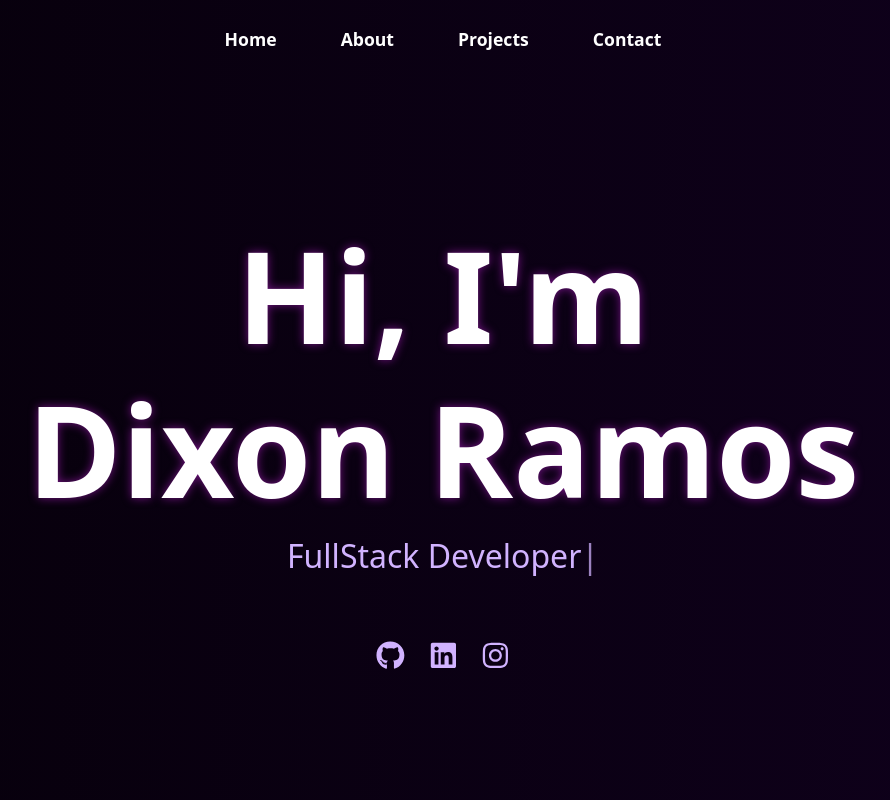
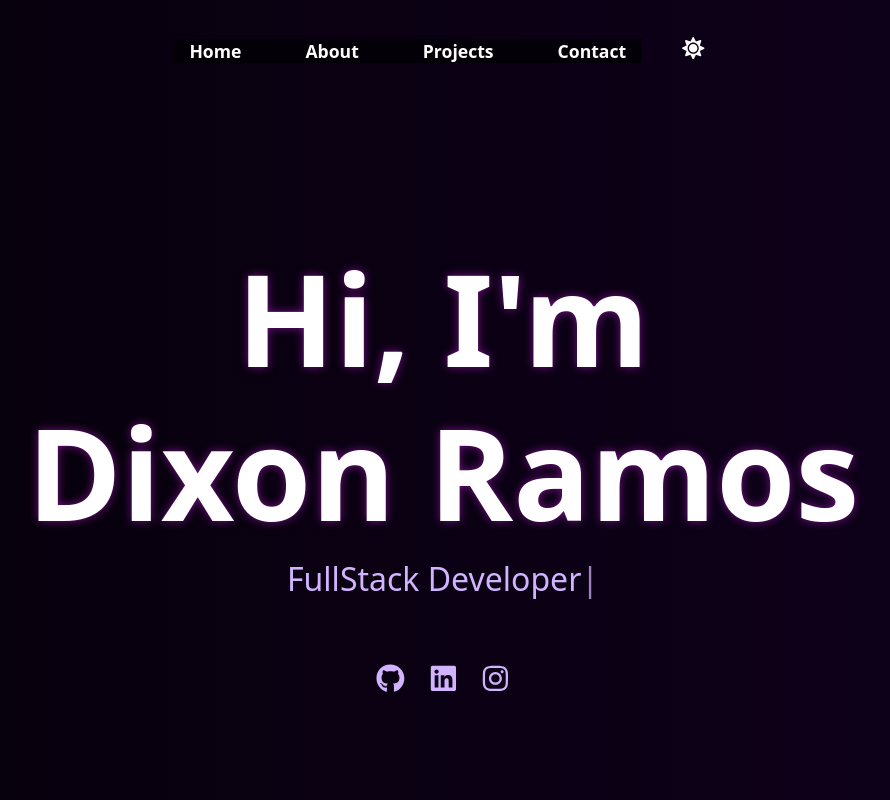
Before and after one commit to Dixon282005/Portfolio, a React (Vite) app: page / in a window 1280 px wide. Shown: the top 800 px of the page, without its empty margins (197-1087 px from the left). Built offline with nearby package versions, Linux system fonts and the light colour scheme; no server answers.

Commit message:
darkmode

```diff
--- a/src/components/Navbar.jsx
+++ b/src/components/Navbar.jsx
@@ -1,7 +1,9 @@
 import { useEffect, useState } from "react";
+import ThemeToggle  from "./darkmode";
 
 function Nav() {
   const [scrolled, setScrolled] = useState(false);
+  const [menuOpen, setMenuOpen] = useState(false);
 
   useEffect(() => {
     const handleScroll = () => {
@@ -12,15 +14,34 @@ function Nav() {
     return () => window.removeEventListener("scroll", handleScroll);
   }, []);
 
+  const toggleMenu = () => setMenuOpen(!menuOpen);
+
+  const closeMenu = () => setMenuOpen(false);
+
   return (
     <header className="header">
       <nav className={`navbar ${scrolled ? "scrolled" : ""}`}>
-        <ul className="nav-menu">
-          <li className="nav-item"><a href="#" className="nav-link">Home</a></li>
-          <li className="nav-item"><a href="#about" className="nav-link">About</a></li>
-          <li className="nav-item"><a href="#projects" className="nav-link">Projects</a></li>
-          <li className="nav-item"><a href="#contact" className="nav-link">Contact</a></li>
+
+        <ul className={`nav-menu ${menuOpen ? "open" : ""}`}>
+          <li className="nav-item">
+            <a href="#hero" className="nav-link" onClick={closeMenu}>Home</a>
+          </li>
+          <li className="nav-item">
+            <a href="#about" className="nav-link" onClick={closeMenu}>About</a>
+          </li>
+          <li className="nav-item">
+            <a href="#projects" className="nav-link" onClick={closeMenu}>Projects</a>
+          </li>
+          <li className="nav-item">
+            <a href="#contact" className="nav-link" onClick={closeMenu}>Contact</a>
+          </li>
         </ul>
+              <ThemeToggle/>
+
+        {/* Estilized Hamburger */}
+        <button className="menu-toggle" onClick={toggleMenu}>
+          {menuOpen ? "✖" : "☰"}
+        </button>
       </nav>
     </header>
   );
--- /dev/null
+++ b/src/components/darkmode.jsx
@@ -0,0 +1,22 @@
+import { useEffect, useState } from "react";
+import { FaMoon, FaSun } from "react-icons/fa";
+
+function ThemeToggle() {
+  const [theme, setTheme] = useState("dark");
+
+  useEffect(() => {
+    document.documentElement.setAttribute("data-theme", theme);
+  }, [theme]);
+
+  const toggleTheme = () => {
+    setTheme((prev) => (prev === "dark" ? "light" : "dark"));
+  };
+
+  return (
+    <button onClick={toggleTheme} className="theme-toggle">
+      {theme === "dark" ? <FaSun /> : <FaMoon />}
+    </button>
+  );
+}
+
+export default ThemeToggle;
--- a/src/styles/body.css
+++ b/src/styles/body.css
@@ -104,6 +104,17 @@ body {
 .nav-link.active {
   cursor: pointer;
   border-bottom: 2px solid var(--color-text-primary);
+}
+
+
+.menu-toggle {
+  display: none;
+  background: none;
+  border: none;
+  font-size: 2rem;
+  color: var(--color-accent);
+  cursor: pointer;
+  z-index: 2000;
 }
 
 /* Hero */
@@ -365,53 +376,69 @@ body {
   color: var(--color-accent);
 }
 
-/* Responsive */
-@media (max-width: 768px) {
-  .social-icons-container {
-    gap: 1rem;
-    margin-top: 1.5rem;
-  }
+.theme-toggle {
+  background: none;
+  border: none;
+  color: var(--color-text-primary);
+  font-size: 1.4rem;
+  cursor: pointer;
+  padding: 0.5rem;
+  transition: color 0.3s ease;
+}
 
-  .social-icon {
-    font-size: 1.5rem;
-  }
+.theme-toggle:hover {
+  color: #a019b4; /* morado vibrante */
 }
 
 
+/* Responsive */
 
-/* Responsive Navbar y Hero */
+
 @media (max-width: 768px) {
-  .navbar {
+ .nav-menu {
+    position: absolute;
+    top: 100%;
+    right: 0;
     flex-direction: column;
-    gap: 1rem;
-    padding: 1rem;
+    background-color: rgba(5, 0, 8, 0.95);
+    backdrop-filter: blur(12px);
+    padding: 1.5rem 2rem;
     border-radius: 1rem;
+    box-shadow: 0 0 12px rgba(0, 0, 0, 0.4);
+    transform: translateY(-20px);
+    opacity: 0;
+    pointer-events: none;
+    transition: opacity 0.3s ease, transform 0.3s ease;
   }
 
-  .nav-menu {
-    flex-direction: column;
-    align-items: center;
-    gap: 1rem;
+  .nav-menu.open {
+    transform: translateY(0);
+    opacity: 1;
+    pointer-events: auto;
   }
 
-  .nav-link {
-    font-size: 1rem;
-    padding: 0.4rem 0.8rem;
+  .menu-toggle {
+    display: block;
   }
 
+  .nav-menu li {
+    margin: 1rem 0;
+  }
+
+
   .title {
-    font-size: 3.5rem;
+    font-size: 4rem;
   }
 
   .hero-subtitle {
-    font-size: 1.2rem;
+    font-size: 1.5rem;
     padding: 0 1rem;
     max-width: 90%;
   }
 
   .con-hero {
     padding: 2rem 1rem;
-    height: 90vh;
+    height: 40vh;
   }
 
   .social-icons-container {
@@ -421,7 +448,41 @@ body {
   }
 }
 
+
+
 @media (max-width: 480px) {
+ .nav-menu {
+    position: absolute;
+    top: 100%;
+    right: 0;
+    flex-direction: column;
+    background-color: rgba(5, 0, 8, 0.95);
+    backdrop-filter: blur(12px);
+    padding: 1.5rem 2rem;
+    border-radius: 1rem;
+    box-shadow: 0 0 12px rgba(0, 0, 0, 0.4);
+    transform: translateY(-20px);
+    opacity: 0;
+    pointer-events: none;
+    transition: opacity 0.3s ease, transform 0.3s ease;
+  }
+
+  .nav-menu.open {
+    transform: translateY(0);
+    opacity: 1;
+    pointer-events: auto;
+  }
+
+  .menu-toggle {
+    display: block;
+  }
+
+  .nav-menu li {
+    margin: 1rem 0;
+  }
+
+
+
   .title {
     font-size: 2.8rem;
   }
```
